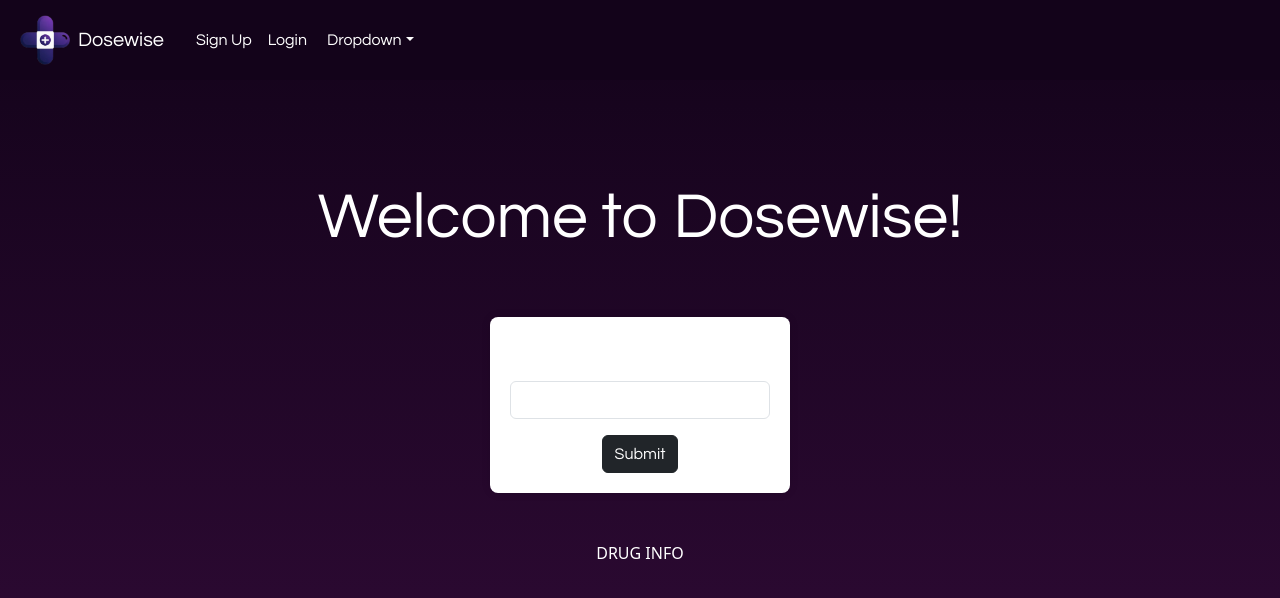
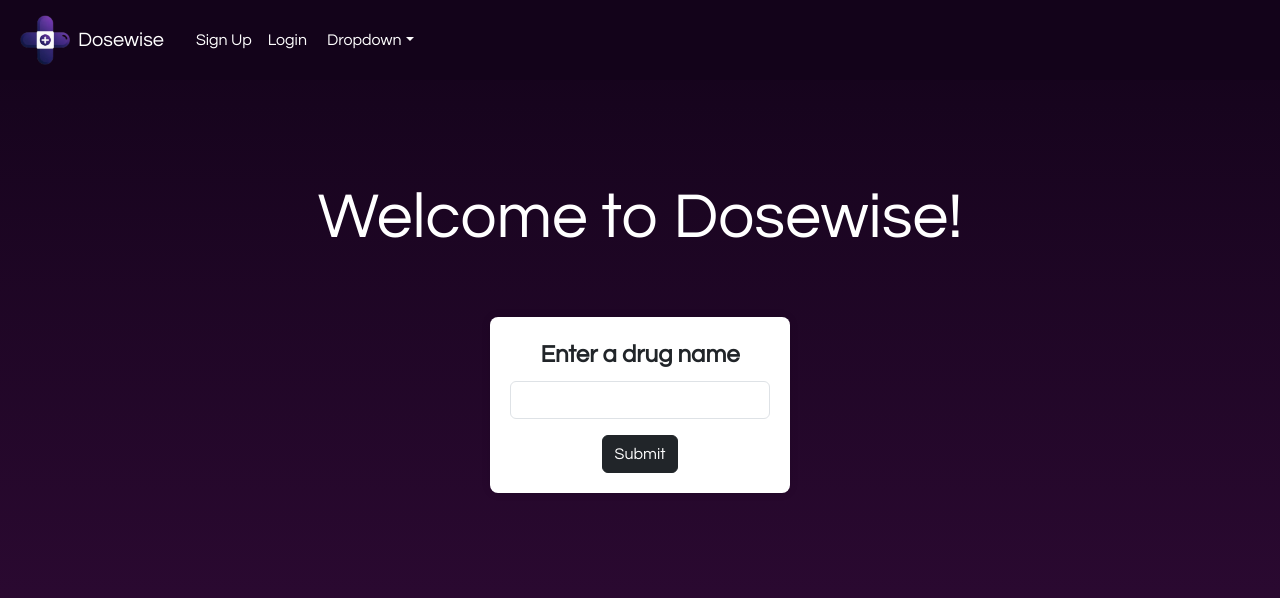
Before and after one commit to arnavk377/dosewise-frontend, a React (Vite) app: page / in a window 1280 px wide. Shown: the top 598 px of the page. Built offline with nearby package versions, Linux system fonts and the light colour scheme.

Commit message:
visual change for confirm

```diff
--- a/src/App.jsx
+++ b/src/App.jsx
@@ -24,7 +24,7 @@ export default function App() {
       <div className="d-flex justify-content-center align-items-center">
       <form className='input-form' onSubmit={handleSubmit}>
         <div className="text-center">
-          <label htmlFor='data' className="fs-4 text-white">Drug Name</label>
+          <label htmlFor='data' className="fs-4 text-dark questrial">Enter a drug name</label>
           <input type='text'
           className='form-control mt-2'
           id='data'
@@ -38,7 +38,7 @@ export default function App() {
       </form>
       </div>
       <div className="d-flex justify-content-center align-items-center mt-5">
-      <p id="drugInfo" className="text-white">DRUG INFO</p>
+      <p id="drugInfo" className="text-white invisible" >DRUG INFO</p>
       </div>
     </>
   )
@@ -71,7 +71,7 @@ function getDrugInfo(drugName) {
       }
       else {
         document.getElementById("drugInfo").innerHTML = drugResult;
-        var dconf = confirm("Drug found: " + drugResult + " by manufacturer: " + drugManufacturer + ". Click OK if this is accurate. If not, please cancel and try searching again.");
+        var dconf = confirm("Drug found: " + drugResult + "\nManufacturer: " + drugManufacturer + "\nClick OK if this is accurate. If not, please cancel and try searching again.");
         if (dconf == true) {
           window.location.href = '/prescription' + '?name=' + drugResult + '&manufacturer=' + drugManufacturer;
         }
```
